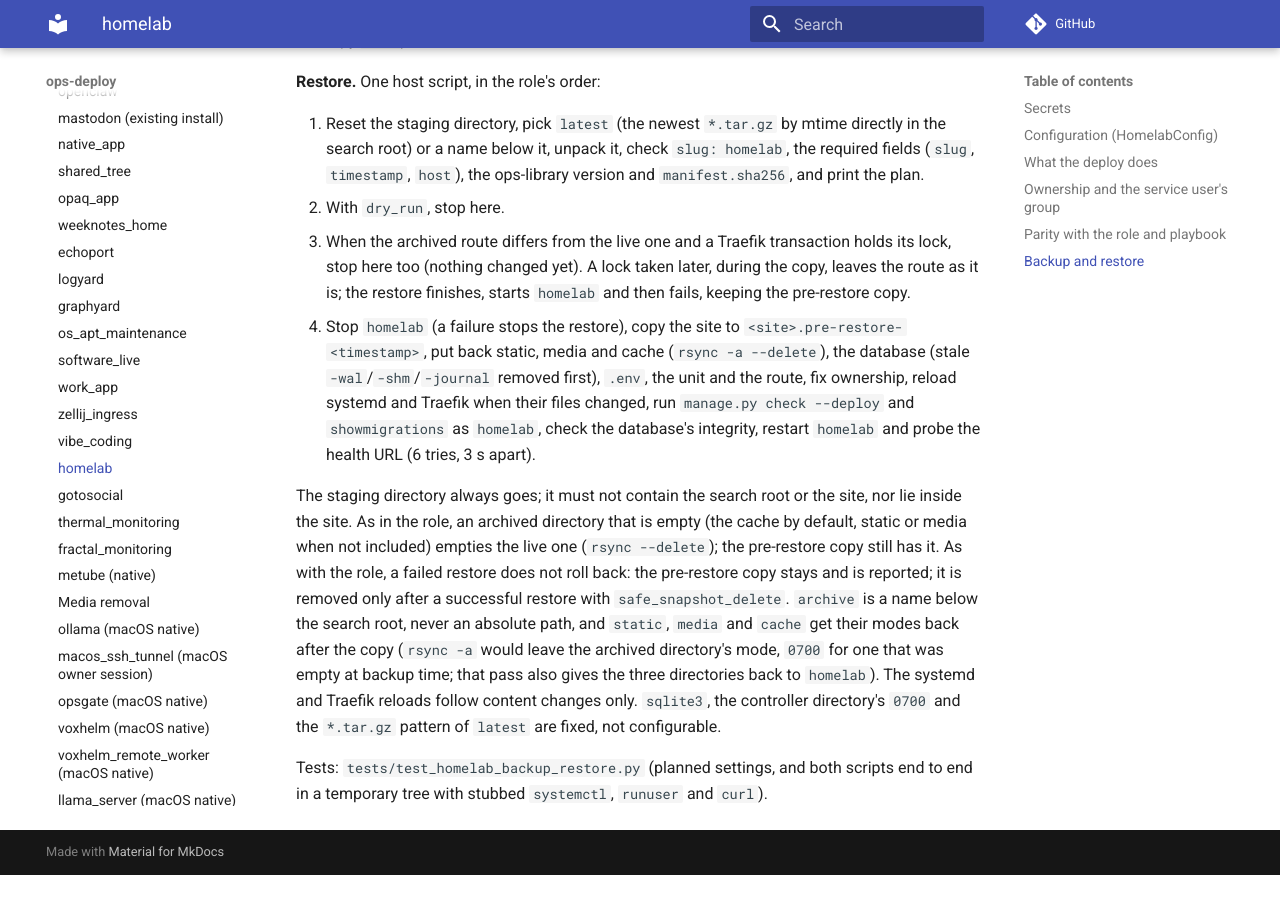
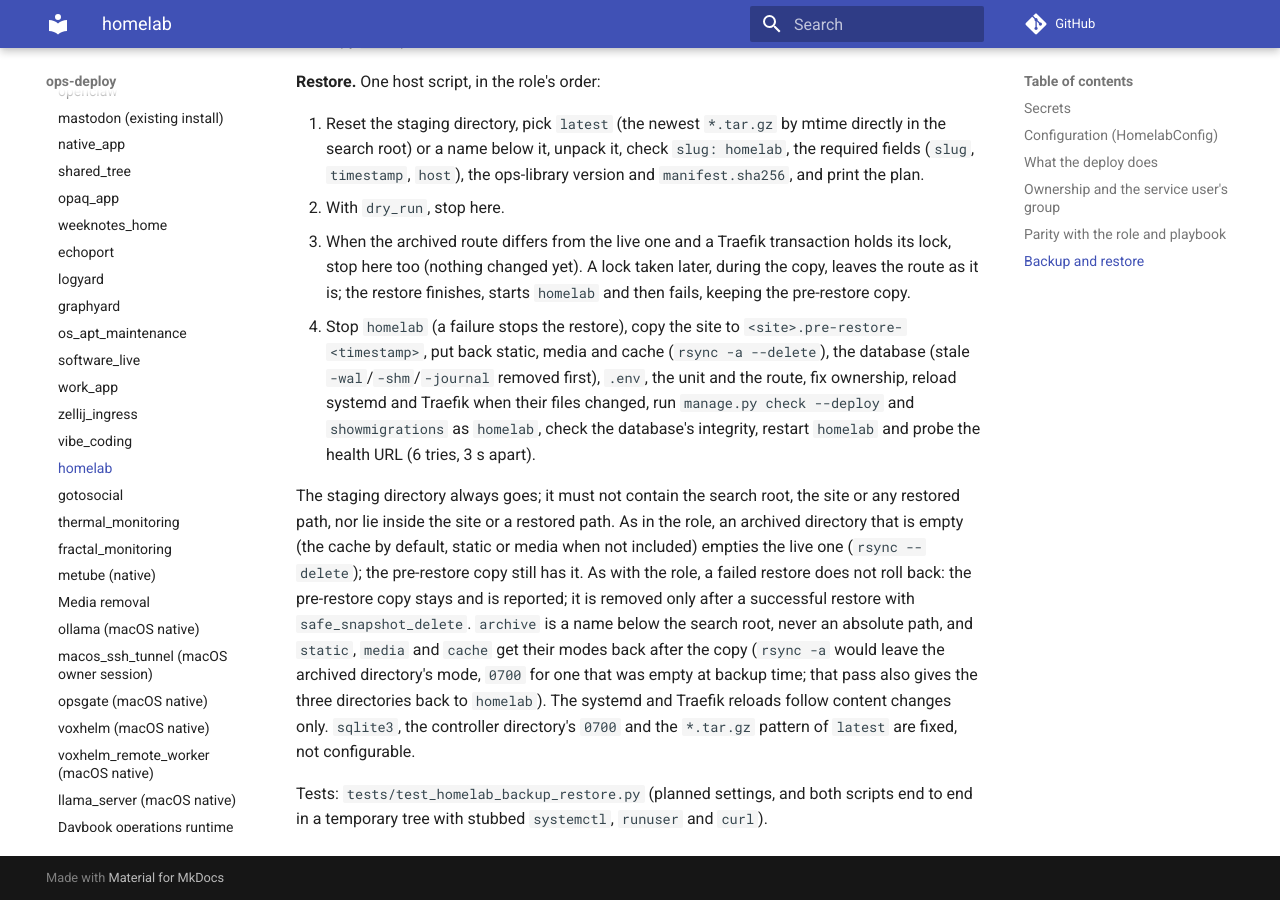
Before and after one commit to ephes/ops-deploy, an MkDocs documentation site: the page built from docs/services/homelab.md, in a window 1280 px wide and 900 px high, scrolled down 5786 px. Built offline with MkDocs 1.6.1 and Material for MkDocs 9.7.7, drawn with Linux system fonts in a browser that asks for light colours; comment, search, counter and statistics services are not loaded; before the commit the page ends 6661 px from its top, so only the background shows below that.

Commit message:
homelab restore: the staging check covers relocated data paths; changelog

```diff
--- a/docs/services/homelab.md
+++ b/docs/services/homelab.md
@@ -239,19 +239,19 @@
    `showmigrations` as `homelab`, check the database's integrity, restart
    `homelab` and probe the health URL (6 tries, 3 s apart).
 
-The staging directory always goes; it must not contain the search root or
-the site, nor lie inside the site. As in the role, an archived directory that is empty (the cache
-by default, static or media when not included) empties the live one
-(`rsync --delete`); the pre-restore copy still has it. As with the role, a failed restore does not
-roll back: the pre-restore copy stays and is reported; it is removed only
-after a successful restore with `safe_snapshot_delete`. `archive` is a name
-below the search root, never an absolute path, and `static`, `media` and
-`cache` get their modes back after the copy (`rsync -a` would leave the
-archived directory's mode, `0700` for one that was empty at backup time;
-that pass also gives the three directories back to `homelab`). The systemd
-and Traefik reloads follow content changes only.
-`sqlite3`, the controller directory's `0700` and the `*.tar.gz` pattern of
-`latest` are fixed, not configurable.
+The staging directory always goes; it must not contain the search root, the
+site or any restored path, nor lie inside the site or a restored path. As in
+the role, an archived directory that is empty (the cache by default, static or
+media when not included) empties the live one (`rsync --delete`); the
+pre-restore copy still has it. As with the role, a failed restore does not roll
+back: the pre-restore copy stays and is reported; it is removed only after a
+successful restore with `safe_snapshot_delete`. `archive` is a name below the
+search root, never an absolute path, and `static`, `media` and `cache` get
+their modes back after the copy (`rsync -a` would leave the archived
+directory's mode, `0700` for one that was empty at backup time; that pass also
+gives the three directories back to `homelab`). The systemd and Traefik
+reloads follow content changes only. `sqlite3`, the controller directory's
+`0700` and the `*.tar.gz` pattern of `latest` are fixed, not configurable.
 
 Tests: `tests/test_homelab_backup_restore.py` (planned settings, and both
 scripts end to end in a temporary tree with stubbed `systemctl`, `runuser`
```
Also changed, not shown: docs/changelog.md (+4 -2 lines), 2 other files.
